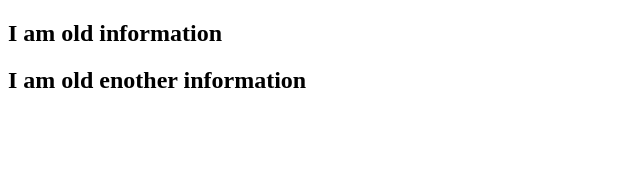
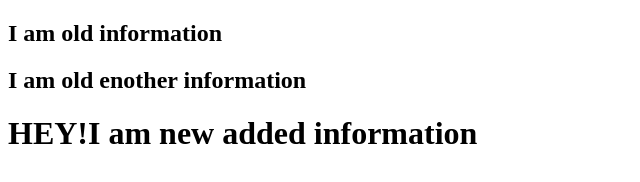
Before and after one commit to Abdulkarim6/my-3rd-repo, a plain HTML site: page index.html in a window 1280 px wide. Shown: the whole page, without its empty margins (0-640 px from the left). Drawn offline with Linux system fonts and the light colour scheme.

Commit message:
new added

```diff
--- a/index.html
+++ b/index.html
@@ -9,5 +9,6 @@
 <body>
     <h2>I am old information</h2>
     <h2>I am old enother information</h2>
+    <h1>HEY!I am new added information</h1>
 </body>
 </html>
```
